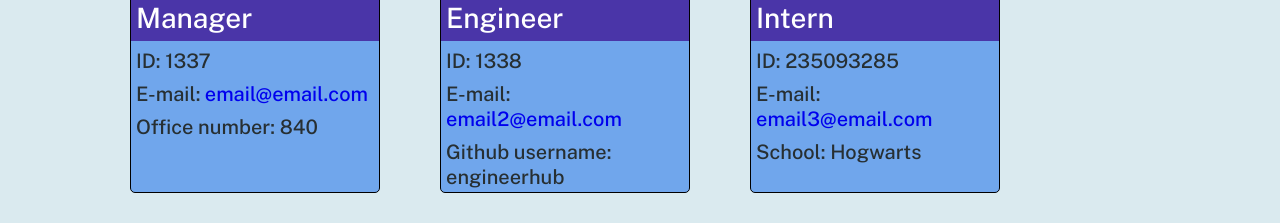
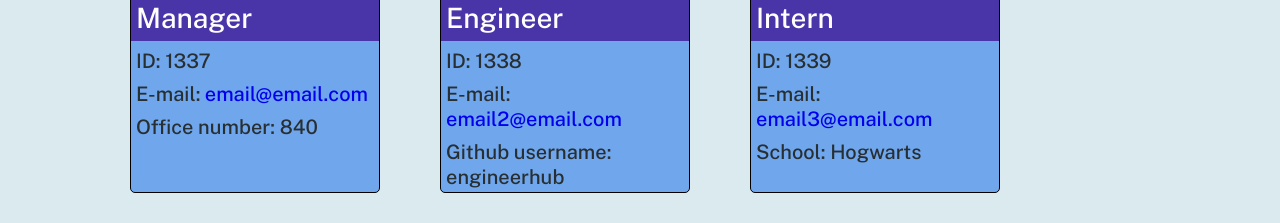
Before and after one commit to jamiedelange/team-gen-ultra, a website: page dist/team.html in a window 1280 px wide. Shown: the part 169-392 px from the top of the page. Drawn offline with nearby package versions, Linux system fonts and the light colour scheme.

Commit message:
finalize more

```diff
--- a/dist/team.html
+++ b/dist/team.html
@@ -50,7 +50,7 @@
                     <h3 class="role">Intern</h3>
                 </div>
                 <div class="boxsection">
-                    <h5 class="id">ID: 235093285</h5>
+                    <h5 class="id">ID: 1339</h5>
                     <h5 class="email">E-mail: <a href="mailto:email3@email.com">email3@email.com</a></h5>
                     <h5 class="office">School: Hogwarts</h5>
                 </div>
```
